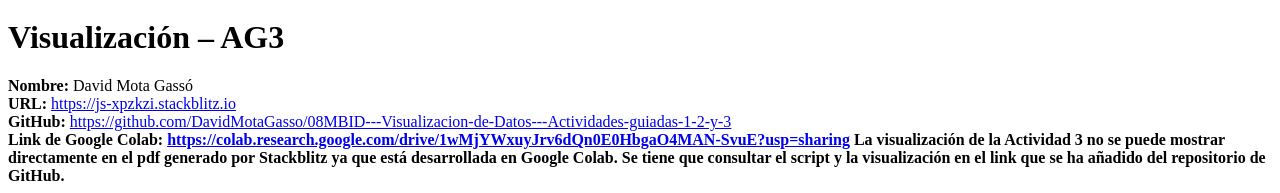
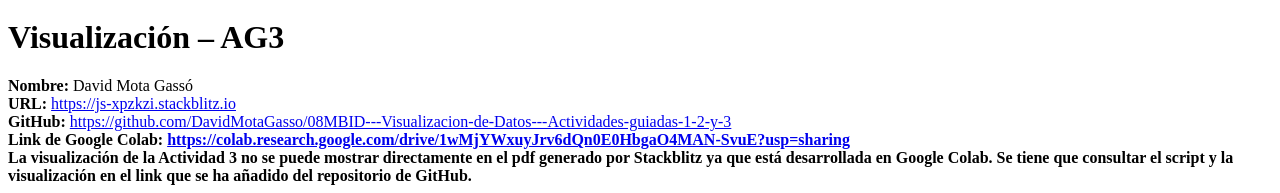
Before and after one commit to DavidMotaGasso/08MBID---Visualizaci-n-de-datos---Actividades-guiadas-1-2-y-3, a website: page index.html in a window 1280 px wide. Shown: the part 1222-1415 px from the top of the page. Drawn offline with Linux system fonts and the light colour scheme.

Commit message:
1 file modified

```diff
--- a/index.html
+++ b/index.html
@@ -37,6 +37,6 @@
 <b>GitHub:</b> <a href="https://github.com/DavidMotaGasso/08MBID---Visualizacion-de-Datos---Actividades-guiadas-1-2-y-3">https://github.com/DavidMotaGasso/08MBID---Visualizacion-de-Datos---Actividades-guiadas-1-2-y-3</a><br>
 
 <b>Link de Google Colab<b>: <a
-href="https://colab.research.google.com/drive/1wMjYWxuyJrv6dQn0E0HbgaO4MAN-SvuE?usp=sharing">https://colab.research.google.com/drive/1wMjYWxuyJrv6dQn0E0HbgaO4MAN-SvuE?usp=sharing</a>
+href="https://colab.research.google.com/drive/1wMjYWxuyJrv6dQn0E0HbgaO4MAN-SvuE?usp=sharing">https://colab.research.google.com/drive/1wMjYWxuyJrv6dQn0E0HbgaO4MAN-SvuE?usp=sharing</a><br>
 
 <b>La visualización de la Actividad 3 no se puede mostrar directamente en el pdf generado por Stackblitz ya que está desarrollada en Google Colab. Se tiene que consultar el script y la visualización en el link que se ha añadido del repositorio de GitHub.</b>
```
